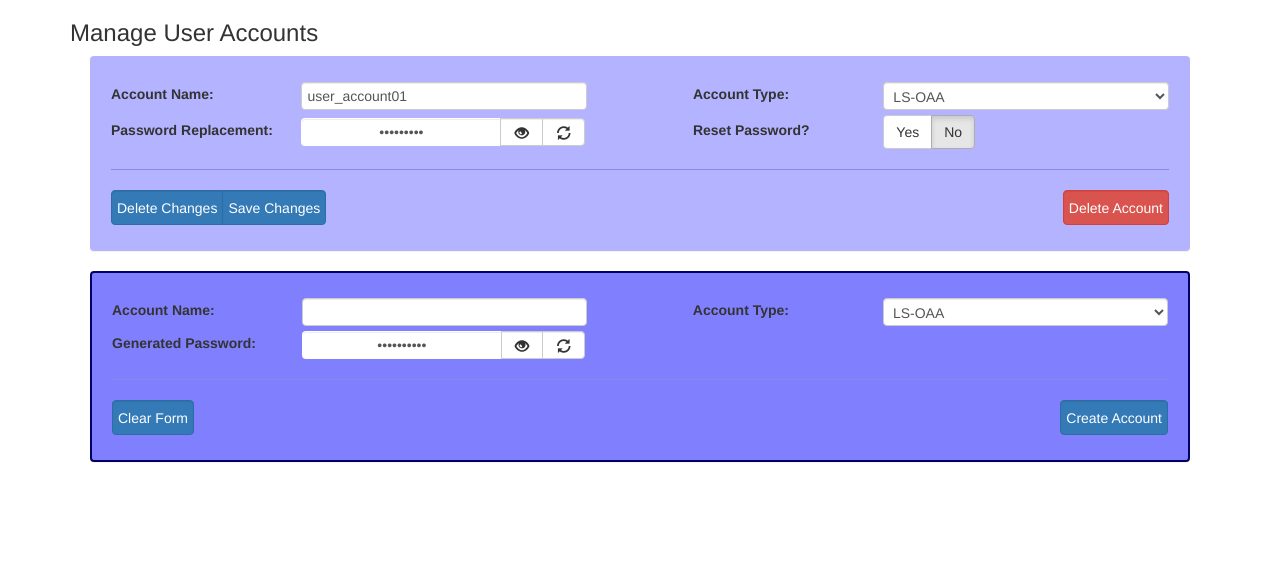
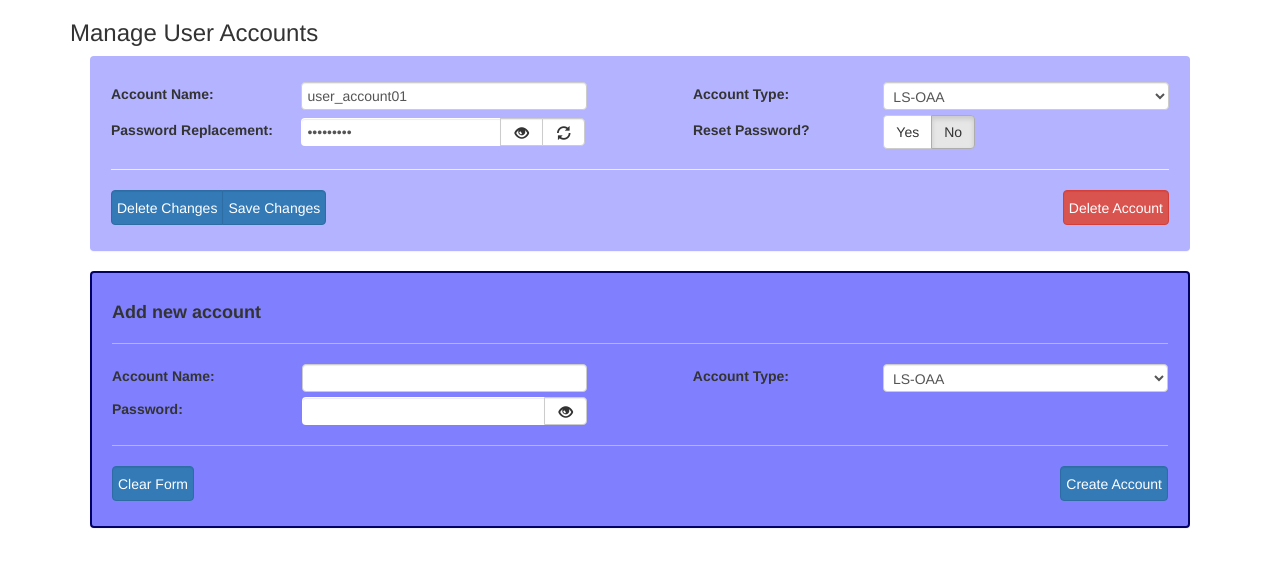
Before and after one commit to erocrizs/Student-Risk-Monitoring-System, a PHP site: page /manage-accounts.html in a window 1280 px wide. Shown: the top 567 px of the page. Run offline with PHP 8.4, Linux system fonts and the light colour scheme.

Commit message:
fix various bugs
also added a password prompt when deleted

```diff
--- a/manage-accounts.html
+++ b/manage-accounts.html
@@ -40,7 +40,7 @@
 							<div class="inline center-align two-col">
 								<label for="default-password" class="flex-40">Password Replacement: </label>
 								<div class="inline btn-group flex-60">
-									<input type="password" name="default-password" id="default-password" class="btn form-control flex-60"/>
+									<input type="password" name="default-password" id="default-password" class="btn form-control"/>
 									<button type="button" class="btn btn-default form-control" id='def-pass-visible'>
 										<span class="glyphicon glyphicon-eye-open" aria-hidden="true"></span>
 									</button>
@@ -51,7 +51,7 @@
 							</div>
 							<div class="inline center-align two-col">
 								<label for="reset-password" class="flex-40">Reset Password? </label>
-								<div class="inline btn-group radio-btn-group flex-60" id="account-type" data-toggle="buttons" required>
+								<div class="inline btn-group radio-btn-group flex-60 reset-password-radio" id="account-type" data-toggle="buttons" required>
 									<label class="btn btn-default" id="do-reset-password-label">
 										<input type="radio" id="do-reset-password" name="reset-password" value="1" /> Yes
 									</label>
@@ -75,8 +75,11 @@
 					</form>
 				</div>
 
-				<div id="add-account" class="account-box panel">
+				<div id="add-account" class="panel">
 					<form action="?" method="post" id="new-account">
+						<h4><strong>Add new account</strong></h4>
+
+						<hr />
 
 						<div class="inline space-between vertical-margin">
 							<div class="inline center-align two-col">
@@ -94,14 +97,11 @@
 
 						<div class="inline space-between vertical-margin">
 							<div class="inline center-align two-col">
-								<label for="default-password" class="flex-40">Generated Password: </label>
+								<label for="set-password" class="flex-40">Password: </label>
 								<div class="inline btn-group flex-60">
-									<input type="password" name="default-password" id="default-password" class="btn form-control flex-60"/>
+									<input type="password" name="password" id="password" class="btn form-control"/>
 									<button type="button" class="btn btn-default form-control" id='def-pass-visible'>
 										<span class="glyphicon glyphicon-eye-open" aria-hidden="true"></span>
-									</button>
-									<button type="button" class="btn btn-default form-control" id='def-pass-random'>
-										<span class="glyphicon glyphicon-refresh" aria-hidden="true"></span>
 									</button>
 								</div>
 							</div>
@@ -113,7 +113,7 @@
 						<hr />
 
 						<div class="decision-buttons inline space-between vertical-margin">
-							<button type="button" id="reset" class="btn btn-primary form-control">Clear Form</button>
+							<button type="reset" id="reset" class="btn btn-primary form-control">Clear Form</button>
 							<button type="submit" class="btn btn-primary form-control">Create Account</button>
 						</div>
 
@@ -124,16 +124,16 @@
 
 		</div>
 
-		<div class="dim-screen">
-			<div class="center-prompt panel panel-danger">
+		<div class="dim-screen delete-account-dim-screen">
+			<div class="center-prompt center-prompt-delete-account panel panel-danger">
 				<div class="panel-heading">
-					<h3 class="panel-title"><span class="glyphicon glyphicon-exclamation-sign"></span> Are you sure?</h3>
+					<h3 class="panel-title"><span class="glyphicon glyphicon-exclamation-sign"></span> Are you sure? This action is irreversible. </h3>
 				</div>
 				<div class="panel-body">
 					<p>
 						<strong>Account Name: <span id="to-be-deleted"></span></strong><br />
-						This action will be irreversible.
 					</p>
+					<input type="password" name="admin-password" class="admin-password-delete form-control" form="deleteAccount" placeholder="Admin Password"/>
 					<div class="inline space-around center-align">
 						<div>
 							<button id="delete-account" type="submit" class="btn btn-danger" form="deleteAccount" >Delete Account</button>
--- a/res/css/content.css
+++ b/res/css/content.css
@@ -350,19 +350,40 @@ textarea {
 	flex: 0 0 15%;
 }
 
-.non-admin-accounts .account-box hr {
+.non-admin-accounts .account-box hr .non-admin-accounts #add-account hr {
 	border-color: #8888e6;
 }
 
-.non-admin-accounts .account-box .decision-buttons button {
+.non-admin-accounts .account-box .decision-buttons button, .non-admin-accounts #add-account .decision-buttons button {
 	width: auto;
 	height: 35px;
 }
 
 .non-admin-accounts #add-account {
+	padding: 20px;
 	background-color: #8080ff;
 	border-color: #000066;
 	border-style: solid;
 	border-width: 2px;
 	font-color: black;
 }
+
+.non-admin-accounts #add-account hr {
+	border-color: #b3b3ff;
+}
+
+.non-admin-accounts input {
+	text-align: left;
+}
+
+.non-admin-accounts .reset-password-radio label {
+	z-index: 0 !important;
+}
+
+.delete-account-dim-screen .admin-password-delete {
+	margin-bottom: 10px;
+}
+
+.delete-account-dim-screen .center-prompt-delete-account {
+	height: 200px;
+}
--- a/res/js/manage-accounts.js
+++ b/res/js/manage-accounts.js
@@ -76,9 +76,26 @@ $(document).ready( function() {
 
 		deleteTrigger.click( function() {
 			$('.deleteAccount').attr('id', 'account-'+formId);
+			$('.admin-password-delete').attr('form', 'account-');
+			$('#delete-account').attr('form', 'account-'+formId);
 			$('#to-be-deleted').html( currAccount.accountName );
 			$('.dim-screen').fadeIn();
 		});
 	}
 
+	// new account
+	var passVisibility = $("#add-account #def-pass-visible");
+	passVisibility.click( function() {
+		if(passVisibility.hasClass("active"))
+		{
+			passVisibility.removeClass("active");
+			$("#add-account #password").attr("type", "password");
+		}
+		else
+		{
+			passVisibility.addClass("active");
+			$("#add-account #password").attr("type", "text");
+		}
+	} );
+
 });
```
